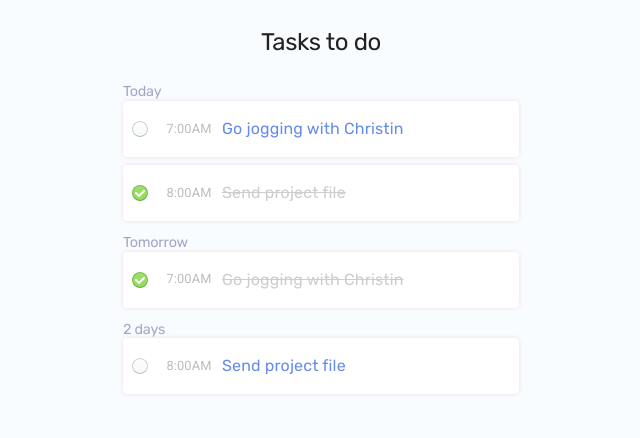
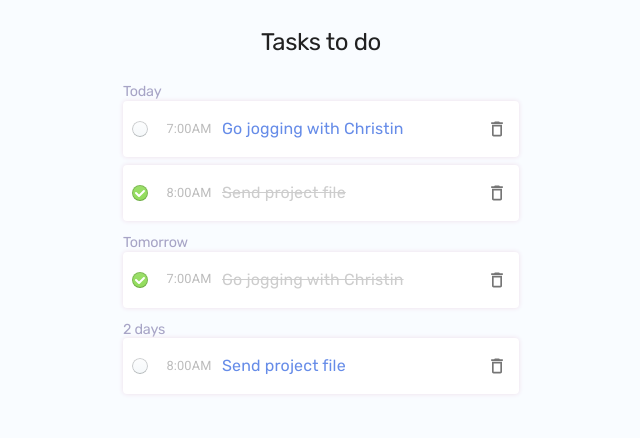
Before and after one commit to oscaramos/todo, a React (Create React App) app: page / in a window 1280 px wide. Shown: the top 438 px of the page, without its empty margins (319-959 px from the left). Built offline with nearby package versions, Linux system fonts and the light colour scheme.

Commit message:
Delete Task

```diff
--- a/src/App.js
+++ b/src/App.js
@@ -56,6 +56,12 @@ function App() {
     setEditTaskIndex(index)
   }
 
+  const handleDeleteTask = (index) => {
+    const newTasks = [...tasks]
+    newTasks.splice(index, 1)
+    setTasks(newTasks)
+  }
+
   const toggleCompleted = (index) => {
     const newTasks = [...tasks]
     newTasks[index].completed = !newTasks[index].completed
@@ -69,6 +75,7 @@ function App() {
         tasks={tasks}
         toggleCompleted={toggleCompleted}
         onEditTask={handleEditTask}
+        onDeleteTask={handleDeleteTask}
       />
       <Footer
         onOpenAddTaskDialog={() => setOpenAddTask(true)}
--- a/src/components/Tasks.js
+++ b/src/components/Tasks.js
@@ -2,11 +2,14 @@ import React from 'react'
 import clsx from 'clsx'
 import { format, startOfDay, differenceInDays } from 'date-fns';
 
-import { makeStyles } from '@material-ui/core/styles'
 import Grid from '@material-ui/core/Grid'
-import { Typography } from '@material-ui/core'
 import Paper from '@material-ui/core/Paper'
 import Radio from '@material-ui/core/Radio'
+import IconButton from '@material-ui/core/IconButton'
+import { makeStyles } from '@material-ui/core/styles'
+import { Typography } from '@material-ui/core'
+
+import DeleteOutlineOutlinedIcon from '@material-ui/icons/DeleteOutlineOutlined';
 
 import NoTasks from '../assets/NoTasks.png'
 
@@ -70,6 +73,14 @@ const useTasksStyles = makeStyles(theme => ({
     color: '#A7A4C6',
     fontSize: '0.9rem',
   },
+  deleteIconContainer: {
+    transition: 'transform .20s, color .20s',
+    '&:hover': {
+      backgroundColor: 'transparent',
+      transform: 'scale(1.2, 1.2)',
+      color: 'red'
+    }
+  }
 }))
 
 
@@ -98,7 +109,7 @@ function ViewNoTasks() {
   )
 }
 
-function ViewTasks({ tasks, toggleCompleted, onEditTask }) {
+function ViewTasks({ tasks, toggleCompleted, onEditTask, onDeleteTask }) {
   const classes = useTasksStyles()
 
   return (
@@ -129,6 +140,7 @@ function ViewTasks({ tasks, toggleCompleted, onEditTask }) {
                             disableRipple
                           />
                         </Grid>
+
                         <Grid item sm={2}>
                           <Typography
                             variant='subtitle1'
@@ -138,7 +150,8 @@ function ViewTasks({ tasks, toggleCompleted, onEditTask }) {
                             {format(task.startTime, 'H:mma')}
                           </Typography>
                         </Grid>
-                        <Grid item>
+
+                        <Grid item sm={7}>
                           <Typography
                             variant='body1'
                             color='primary'
@@ -148,6 +161,14 @@ function ViewTasks({ tasks, toggleCompleted, onEditTask }) {
                           >
                             {task.description}
                           </Typography>
+                        </Grid>
+
+                        <Grid item sm={2} container justify='flex-end'>
+                          <Grid item>
+                            <IconButton disableRipple className={classes.deleteIconContainer} onClick={() => onDeleteTask(task.index)}>
+                              <DeleteOutlineOutlinedIcon fontSize='small' />
+                            </IconButton>
+                          </Grid>
                         </Grid>
                       </Grid>
                     </Paper>
@@ -162,7 +183,7 @@ function ViewTasks({ tasks, toggleCompleted, onEditTask }) {
   )
 }
 
-function Tasks({ tasks, toggleCompleted, onEditTask }) {
+function Tasks({ tasks, toggleCompleted, onEditTask, onDeleteTask }) {
   const classes = useStyles()
 
   const getDay = (startTime) => {
@@ -200,6 +221,7 @@ function Tasks({ tasks, toggleCompleted, onEditTask }) {
               tasks={categorizedTasks}
               toggleCompleted={toggleCompleted}
               onEditTask={onEditTask}
+              onDeleteTask={onDeleteTask}
           />
       }
     </div>
```
